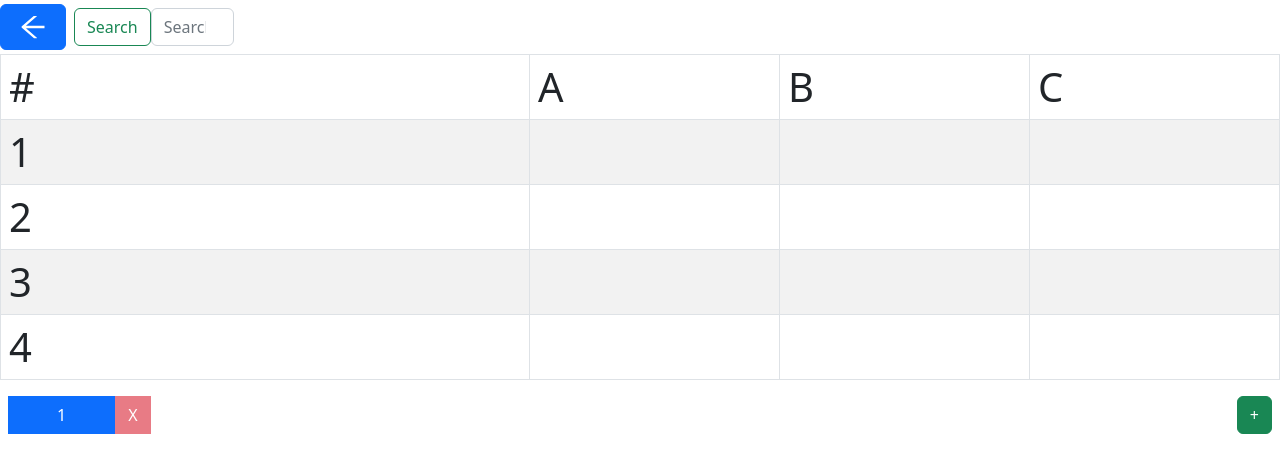
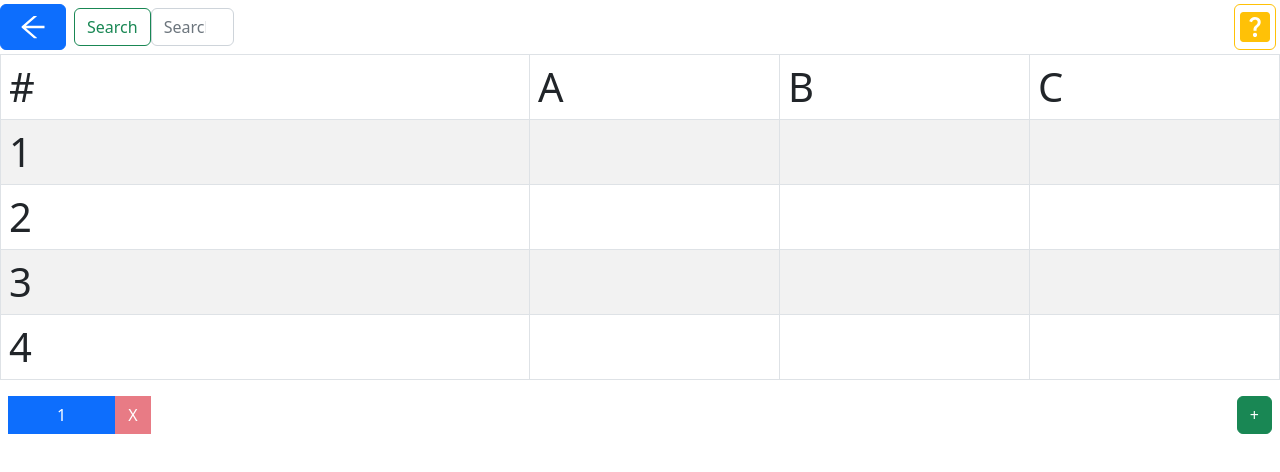
Before and after one commit to k4-100/calc, a React (Create React App) app: page /calc in a window 1280 px wide. Shown: the top 472 px of the page. Built offline with nearby package versions, Linux system fonts and the light colour scheme.

Commit message:
added help button

```diff
--- a/src/components/Sheet/UtilityBelt/index.tsx
+++ b/src/components/Sheet/UtilityBelt/index.tsx
@@ -1,5 +1,6 @@
 import React from "react";
 import { AiOutlineArrowLeft } from "react-icons/ai";
+import { MdHelpCenter } from "react-icons/md";
 import { Button } from "react-bootstrap";
 import { useNavigate } from "react-router-dom";
 import SearchBar from "./SearchBar";
@@ -19,6 +20,9 @@ const UtilityBelt: React.FC = () => {
         <AiOutlineArrowLeft fontSize={"2rem"} />
       </Button>
       <SearchBar />
+      <Button variant="outline-warning" className="my-1 ms-auto me-1 p-0">
+        <MdHelpCenter fontSize={"40px"} />
+      </Button>
     </div>
   );
 };
```
